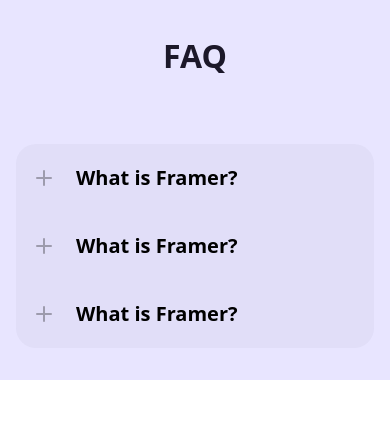
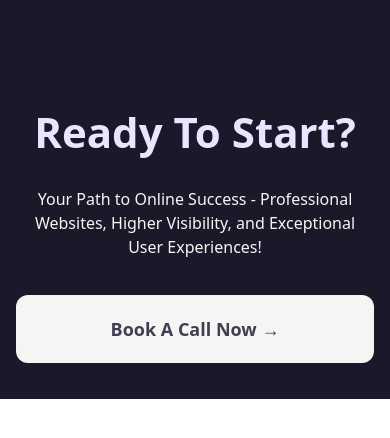
Before and after one commit to VividTruthKeeper/duggthevicious, a Next.js app: page /mobile in a window 390 px wide. Shown: the top 438 px of the page. Built offline with nearby package versions, Linux system fonts and the light colour scheme; a web font is replaced by a local one.

Commit message:
final section responsive

```diff
--- a/app/mobile/page.tsx
+++ b/app/mobile/page.tsx
@@ -1,9 +1,9 @@
-import FAQ from "@/components/faq/FAQ";
+import Final from "@/components/Final";
 
 const page = () => {
   return (
     <div>
-      <FAQ />
+      <Final />
     </div>
   );
 };
--- a/components/Final.tsx
+++ b/components/Final.tsx
@@ -8,10 +8,10 @@
     <section className="bg-DARKBLUE">
       <Container className="flex flex-col gap-9 pt-[100px] pb-9 items-center">
         <div className="flex flex-col gap-6 items-center">
-          <h2 className="text-[#E8E5FF] font-SATOSHI font-[900] text-[58px] text-center">
+          <h2 className="text-[#E8E5FF] font-SATOSHI font-[900] text-[58px] text-center max-lg:text-[50px] max-md:text-[46px] max-sm:text-[42px]">
             Ready To Start?
           </h2>
-          <p className="text-WHITE font-INTER font-medium text-[22px] max-w-2xl text-center">
+          <p className="text-WHITE font-INTER font-medium text-[22px] max-w-2xl text-center max-lg:text-[20px] max-md:text-[18px] max-sm:text-[16px]">
             {final}
           </p>
         </div>
```
